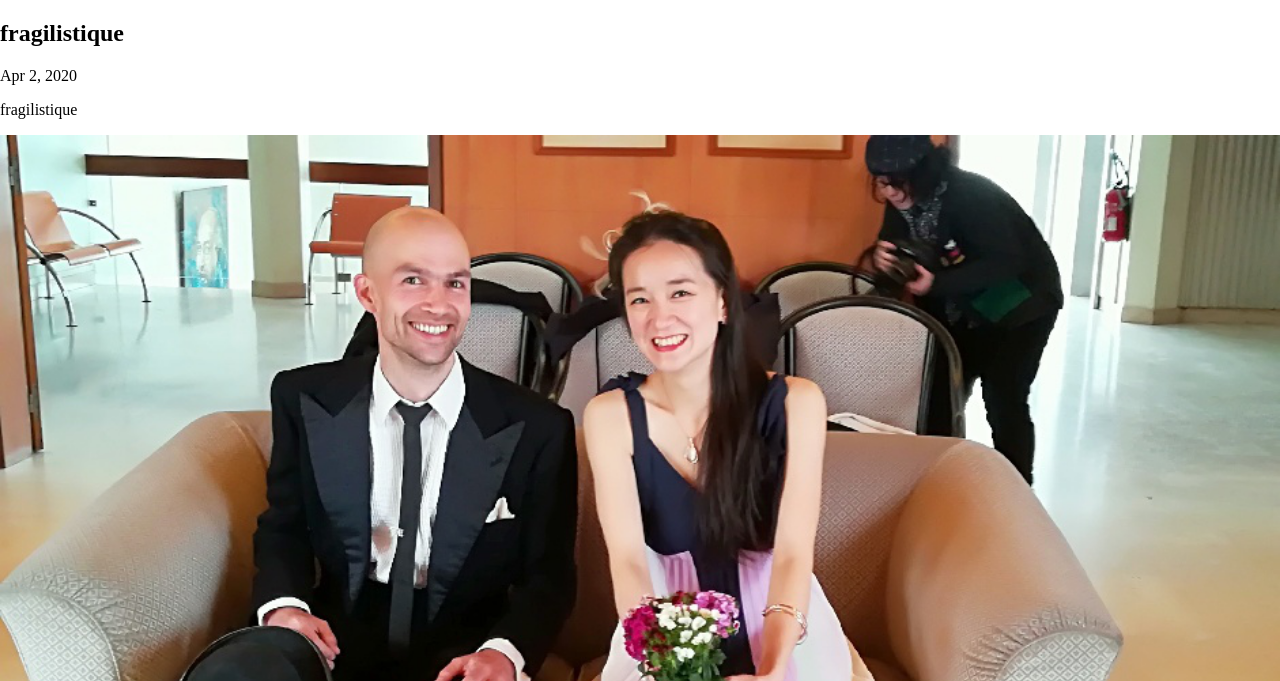
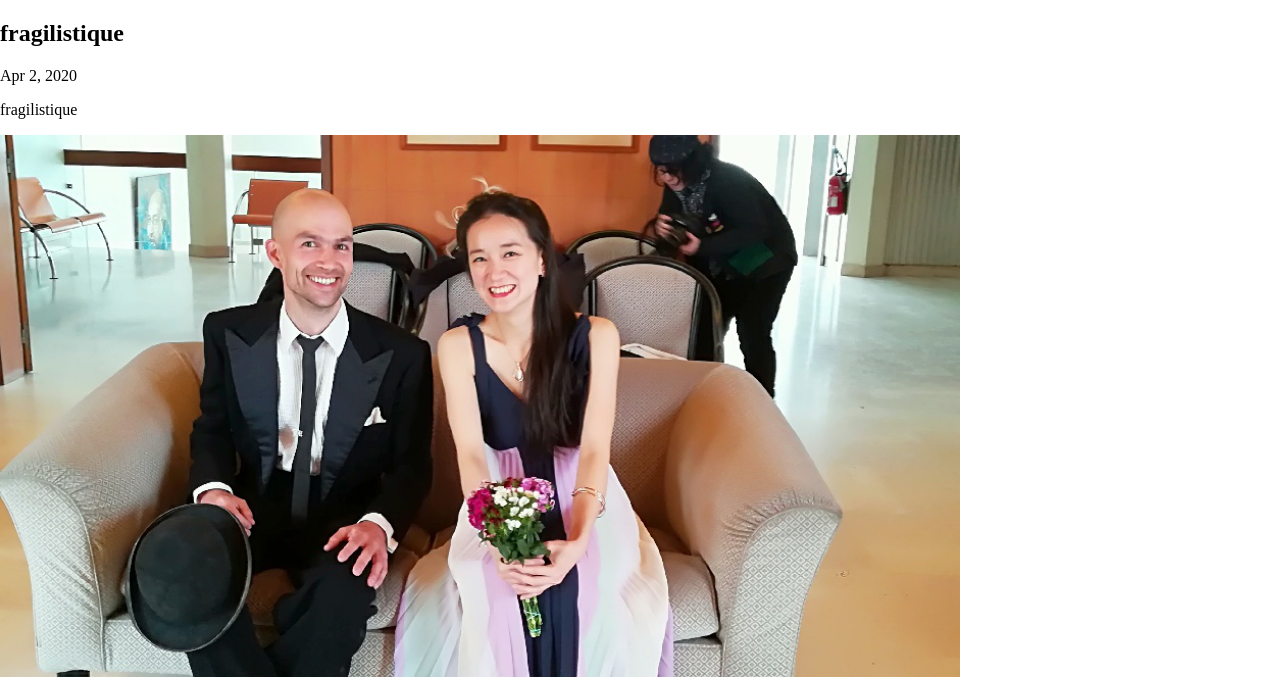
Before and after one commit to poesiepuzzle/poesiepuzzle.github.io, a Jekyll site: the page built from _posts/2020-04-02-pelerinage.md, in a window 1280 px wide. Shown: the top 681 px of the page. Built offline with Jekyll 4.4.1, drawn with Linux system fonts in a browser that asks for light colours; grey boxes are pictures that could not be loaded.

Commit message:
règle la largeur max des images

```diff
--- a/assets/css/puzzle.css
+++ b/assets/css/puzzle.css
@@ -19,6 +19,7 @@ body {
 
 .image-portfolio {
     width: 100%;
+    max-width: 60em;
 }
 
 
```
